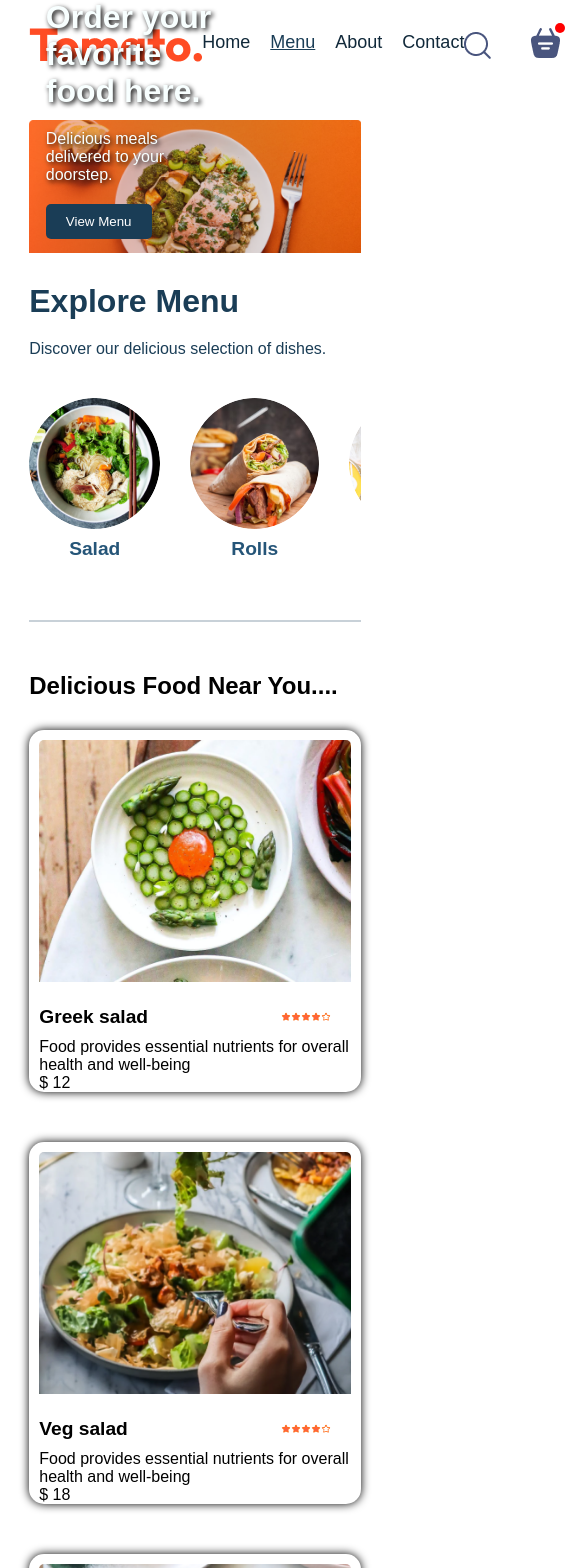
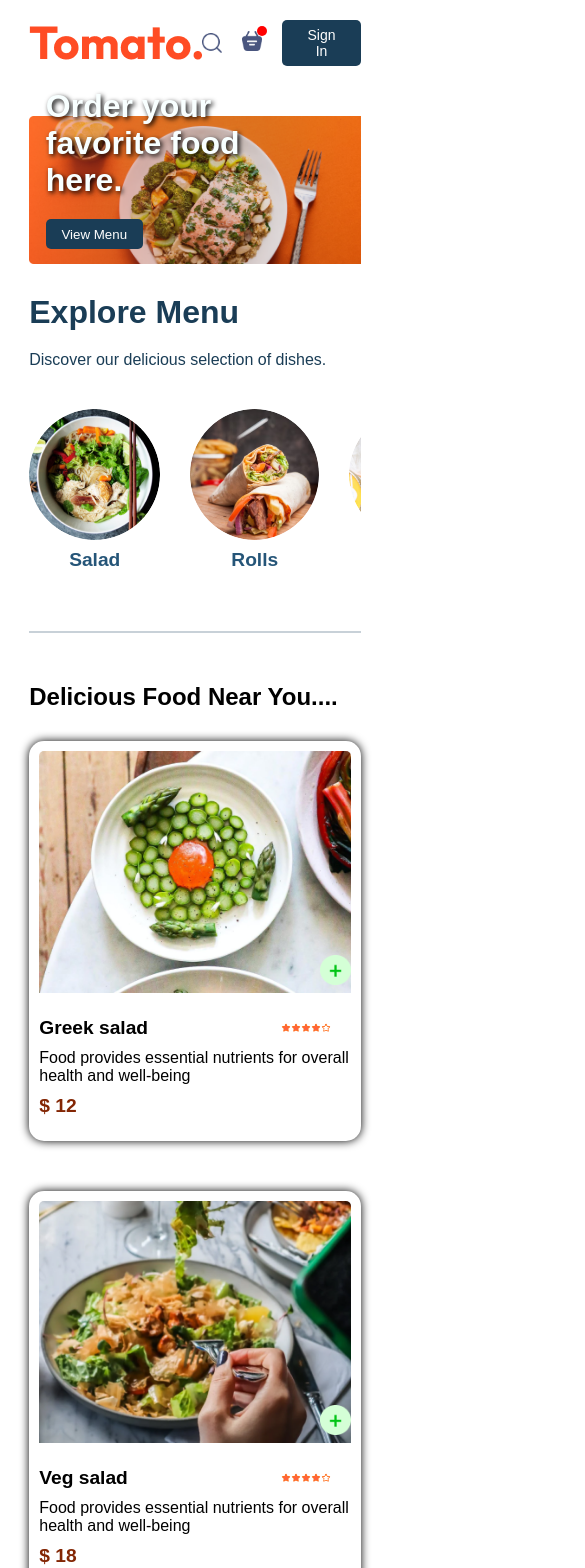
Before and after one commit to KiranMainaliOfficial/MERN_Projects, a React (Vite) app in the folder foodOrder/frontend/: page / in a window 390 px wide. Shown: the top 1568 px of the page, 585 px wide, since content can reach past the window. Built offline with nearby package versions, Linux system fonts and the light colour scheme; a web font is replaced by a local one.

Commit message:
media query

```diff
--- a/foodOrder/frontend/src/components/Header/Header.css
+++ b/foodOrder/frontend/src/components/Header/Header.css
@@ -29,3 +29,23 @@
   color: rgb(248, 255, 255);
   text-shadow: 2px 2px 5px black;
 }
+
+@media (max-width: 1050px) {
+  .header-contents {
+    max-width: 45%;
+  }
+}
+@media (max-width: 750px) {
+  .header {
+    height: 38vw;
+  }
+  .header-contents {
+    max-width: 65%;
+  }
+  .header-contents p {
+    display: none;
+  }
+  .header-contents button {
+    padding: 2vw 4vw;
+  }
+}
--- a/foodOrder/frontend/src/components/Navbar/Navbar.css
+++ b/foodOrder/frontend/src/components/Navbar/Navbar.css
@@ -3,6 +3,7 @@
   display: flex;
   justify-content: space-between;
   align-items: center;
+  scroll-behavior: smooth;
 }
 .navbar-logo {
   width: 150px;
@@ -59,3 +60,49 @@ button:hover {
   background-color: red;
   border-radius: 50%;
 }
+
+@media (max-width: 1050px) {
+  .navbar .logo {
+    width: 140px;
+  }
+  .navbar-menu {
+    gap: 15px;
+    font-size: 16px;
+  }
+  .navbar-right {
+    gap: 30px;
+  }
+  .navbar-right img {
+    width: 22px;
+  }
+  .navbar-right button {
+    padding: 8px 24px;
+    /* font-size: 14px; */
+  }
+}
+
+@media (max-width: 900px) {
+  .navbar .logo {
+    width: 120px;
+  }
+  .navbar-menu {
+    gap: 15px;
+    font-size: 16px;
+  }
+  .navbar-right {
+    gap: 20px;
+  }
+  .navbar-right img {
+    width: 20px;
+  }
+  .navbar-right button {
+    padding: 7px 24px;
+    font-size: 14px;
+  }
+}
+
+@media (max-width: 750px) {
+  .navbar-menu {
+    display: none;
+  }
+}
--- a/foodOrder/frontend/src/components/Navbar/Navbar.jsx
+++ b/foodOrder/frontend/src/components/Navbar/Navbar.jsx
@@ -1,6 +1,7 @@
 import React, { useState } from "react";
 import { assets } from "../../assets/assets.js";
 import "./Navbar.css";
+import { Link } from "react-router-dom";
 
 const Navbar = () => {
   const [menu, setMenu] = useState("menu");
@@ -8,30 +9,34 @@ const Navbar = () => {
     <div className="navbar">
       <img src={assets.logo} alt="logo" />
       <ul className="navbar-menu">
-        <li
+        <Link
+          to="/"
           className={menu === "home" ? "active" : ""}
           onClick={() => setMenu("home")}
         >
           Home
-        </li>
-        <li
+        </Link>
+        <a
+          href="#explore-menu"
           className={menu === "menu" ? "active" : ""}
           onClick={() => setMenu("menu")}
         >
           Menu
-        </li>
-        <li
+        </a>
+        <a
+          href="#"
           className={menu === "about" ? "active" : ""}
           onClick={() => setMenu("about")}
         >
           About
-        </li>
-        <li
+        </a>
+        <a
+          href="#contact"
           className={menu === "contact" ? "active" : ""}
           onClick={() => setMenu("contact")}
         >
           Contact
-        </li>
+        </a>
       </ul>
       <div className="navbar-right">
         <img src={assets.search_icon} alt="Search" />
--- a/foodOrder/frontend/src/components/exploreMenu/ExploreMenu.jsx
+++ b/foodOrder/frontend/src/components/exploreMenu/ExploreMenu.jsx
@@ -2,6 +2,7 @@ import React from "react";
 import "./ExploreMenu.css";
 import { menu_list } from "../../assets/assets";
 const ExploreMenu = ({ category, setCategory }) => {
+  console.log(category);
   return (
     <div className="explore-menu" id="explore-menu">
       <h1>Explore Menu</h1>
@@ -13,6 +14,10 @@ const ExploreMenu = ({ category, setCategory }) => {
           return (
             <div
               onClick={
+                () =>
+                  setCategory((prev) =>
+                    prev === items.menu_name ? "All" : items.menu_name,
+                  )
                 // () => {
                 //   setCategory = (category) => {
                 //     console.log(category);
@@ -24,14 +29,17 @@ const ExploreMenu = ({ category, setCategory }) => {
                 //   };
                 // }
 
-                // prev === items.menu_name ? "All" : items.menu_name,
-                (category) => {
-                  if (category === items.menu_name) {
-                    setCategory("All");
-                  } else {
-                    setCategory(items.menu_name);
-                  }
-                }
+                // (setCategory = (prev) =>
+                //   prev === items.menu_name ? "All" : items.menu_name)
+                // (category) => {
+                //   console.log(category);
+                //   if (category === items.menu_name) {
+                //     setCategory("All");
+                //   }
+                //   if (category === "All") {
+                //     setCategory(items.menu_name);
+                //   }
+                // }
               }
               className="explore-menu-list-item"
               key={index}
--- a/foodOrder/frontend/src/components/foodDisplay/FoodDisplay.css
+++ b/foodOrder/frontend/src/components/foodDisplay/FoodDisplay.css
@@ -1,5 +1,7 @@
 .food-display {
   margin-top: 30px;
+  transition: all 0.3s ease-in-out;
+  animation: fadeIn 0.5s ease-in-out;
 }
 food-display h2 {
   font-size: max(2vw, 24px);
@@ -8,8 +10,9 @@ food-display h2 {
 
 .food-display-list {
   display: grid;
-  grid-template-columns: repeat(auto-fill, minmax(240px, 1fr));
+  grid-template-columns: repeat(auto-fill, minmax(300px, 1fr));
   margin-top: 30px;
   gap: 30px;
   row-gap: 50px;
+  /* min-height: 100vh; */
 }
--- a/foodOrder/frontend/src/components/foodDisplay/FoodDisplay.jsx
+++ b/foodOrder/frontend/src/components/foodDisplay/FoodDisplay.jsx
@@ -11,6 +11,8 @@ const FoodDisplay = ({ category }) => {
       <h2>Delicious Food Near You....</h2>
       <div className="food-display-list">
         {food_list.map((item, index) => {
+          {
+            if (category === "All" || category === item.category) {
               return (
                 <FoodItem
                   key={index}
@@ -21,6 +23,8 @@ const FoodDisplay = ({ category }) => {
                   image={item.image}
                 />
               );
+            }
+          }
         })}
       </div>
     </div>
--- a/foodOrder/frontend/src/components/foodItem/FoodItem.css
+++ b/foodOrder/frontend/src/components/foodItem/FoodItem.css
@@ -3,8 +3,9 @@
   margin: auto;
   box-shadow: 0px 0px 10px black;
   border-radius: 15px;
-  transition: 0.3s;
-  animation: fadeIn 1s;
+  transition: all 0.3s ease-in-out;
+  animation: fadeIn 0.5s ease-in-out;
+  min-height: 400px;
 }
 .food-item-image {
   width: 100%;
@@ -33,3 +34,77 @@
   font-weight: bold;
   margin-bottom: 10px;
 }
+.food-item-container {
+  position: relative;
+}
+.oneAdd {
+  position: absolute;
+  bottom: 8%;
+  right: 3%;
+
+  height: 30px;
+
+  cursor: pointer;
+}
+.food-item-price {
+  font-size: 1.2rem;
+  font-weight: bold;
+  margin-top: 10px;
+  margin-bottom: 10px;
+  color: #832604;
+}
+.food-item-count {
+  display: flex;
+
+  align-items: center;
+
+  position: absolute;
+  bottom: 10%;
+  /* margin-left: -px; */
+  border-radius: 20%;
+  background-color: #fffefe;
+  left: 65%;
+  /* width: 80%; */
+  height: 40px;
+}
+.food-item-count .add {
+  /* position: absolute; */
+  /* width: 30px; */
+  height: 30px;
+  width: 30px;
+  margin-right: 0px;
+  border-radius: 50%;
+  margin-top: 10px;
+
+  background-color: #fcfcfc;
+  /* bottom: 29px; */
+  padding-left: 2px;
+  cursor: pointer;
+}
+.food-item-count .remove {
+  height: 30px;
+  width: 30px;
+  margin-top: 10px;
+  border-radius: 50%;
+  background-color: #fffefe;
+  /* bottom: 29px; */
+  padding-left: 2px;
+  cursor: pointer;
+}
+.food-item-count p {
+  background-color: #fffefe;
+  padding-right: 5px;
+}
+
+/* .food-item-count add {
+  position: absolute;
+  width: 30px;
+  height: 30px;
+  bottom: 29px;
+} */
+/* .food-item-count p {
+  position: absolute;
+  color: #fbf7f5;
+  font-size: 1.2rem;
+  bottom: 29px;
+} */
--- a/foodOrder/frontend/src/components/foodItem/FoodItem.jsx
+++ b/foodOrder/frontend/src/components/foodItem/FoodItem.jsx
@@ -1,12 +1,41 @@
-import React from "react";
+import React, { useContext, useState } from "react";
 import "./FoodItem.css";
 import { assets } from "../../assets/assets";
+import { StoreContext } from "../../context/StoreContext.jsx";
 
 const FoodItem = ({ id, name, price, description, image }) => {
+  const [itemCount, setItemCount] = React.useState(0);
+  const { addToCart, removeFromCart, cartItems } = useContext(StoreContext);
+  console.log(itemCount);
+
   return (
     <div className="food-item">
       <div className="food-item-container">
         <img src={image} alt="" className="food-item-image" />
+        {!cartItems[id] ? (
+          <img
+            src={assets.add_icon_green}
+            alt="add"
+            onClick={() => addToCart(id)}
+            className="oneAdd"
+          />
+        ) : (
+          <div className="food-item-count">
+            <img
+              src={assets.remove_icon_red}
+              onClick={() => removeFromCart(id)}
+              alt="remove"
+              className="remove"
+            />
+            <p>{cartItems[id]}</p>
+            <img
+              src={assets.add_icon_green}
+              onClick={() => addToCart(id)}
+              alt="add"
+              className="add"
+            />
+          </div>
+        )}
       </div>
       <div className="food-item-info">
         <div className="food-item-rating">
@@ -14,7 +43,7 @@ const FoodItem = ({ id, name, price, description, image }) => {
           <img src={assets.rating_starts} alt="rating" />
         </div>
         <p>{description}</p>
-        <p>$ {price}</p>
+        <p className="food-item-price"> $ {price} </p>{" "}
       </div>
     </div>
   );
--- a/foodOrder/frontend/src/components/footer/Footer.jsx
+++ b/foodOrder/frontend/src/components/footer/Footer.jsx
@@ -4,7 +4,7 @@ import { assets } from "../../assets/assets";
 
 const Footer = () => {
   return (
-    <footer className="footer">
+    <footer className="footer" id="contact">
       <div className="upper-footer">
         <div className="footer-info">
           <div>
--- a/foodOrder/frontend/src/context/StoreContext.jsx
+++ b/foodOrder/frontend/src/context/StoreContext.jsx
@@ -1,10 +1,39 @@
-import React, { createContext } from "react";
+import React, { createContext, useState } from "react";
 import { food_list } from "../assets/assets";
 
 const StoreContext = createContext();
 const StoreProvider = ({ children }) => {
+  const [cartItems, setCartItems] = React.useState({});
+  // const [menuCategory, setMenuCategory] = useState("All");
+  // setMenuCategory({ category });
+
+  const addToCart = (itemId) => {
+    if (!cartItems[itemId]) {
+      setCartItems((prev) => ({
+        ...prev,
+        [itemId]: 1,
+      }));
+    } else {
+      setCartItems((prev) => ({
+        ...prev,
+        [itemId]: prev[itemId] + 1,
+      }));
+    }
+  };
+  const removeFromCart = (itemId) => {
+    setCartItems((prev) => ({
+      ...prev,
+      [itemId]: prev[itemId] - 1,
+    }));
+  };
+
   const contextValue = {
     food_list,
+    cartItems,
+    setCartItems,
+    addToCart,
+    removeFromCart,
+
     // Add any state or functions you want to provide to the context here
   };
   return (
--- a/foodOrder/frontend/src/index.css
+++ b/foodOrder/frontend/src/index.css
@@ -5,6 +5,7 @@
   margin: 0;
   box-sizing: border-box;
   font-family: "Valley Sans", sans-serif;
+  scroll-behavior: smooth;
 }
 body {
   min-height: 100vh;
--- a/foodOrder/frontend/src/pages/home/Home.jsx
+++ b/foodOrder/frontend/src/pages/home/Home.jsx
@@ -1,4 +1,4 @@
-import React from "react";
+import React, { useEffect, useState } from "react";
 import "./Home.css";
 import Header from "../../components/Header/Header.jsx";
 import ExploreMenu from "../../components/exploreMenu/ExploreMenu.jsx";
@@ -6,7 +6,11 @@ import FoodDisplay from "../../components/foodDisplay/FoodDisplay.jsx";
 import AppDownload from "../../components/appDownload/AppDownload.jsx";
 
 const Home = () => {
-  const [category, setCategory] = React.useState("All");
+  const [category, setCategory] = useState("All");
+  // useEffect(() => {
+  //   console.log(category);
+  // }, [category]);
+  // console.log(category);
   return (
     <>
       <div className="home">
```
Lines whose indentation alone changed are shown as unchanged.
